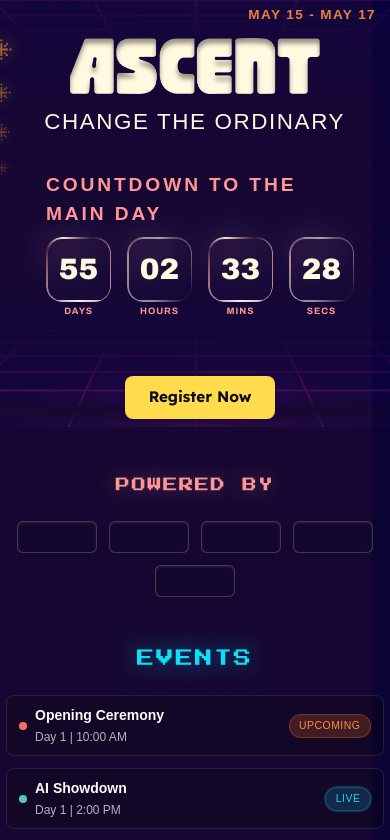
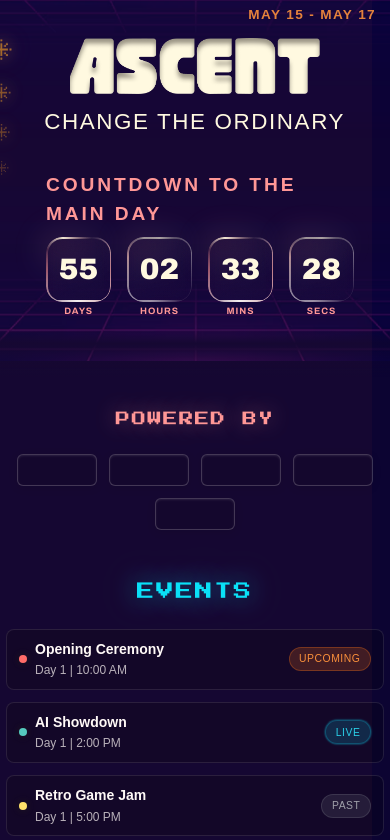
Before and after one commit to Ascent-2026/ascent, a Next.js app: page /home in a window 390 px wide. Shown: the top 840 px of the page. Built offline with nearby package versions, Linux system fonts and the light colour scheme; no server answers; a web font is replaced by a local one.

Commit message:
chore: apply initial minor homepage tweaks

```diff
--- a/components/channels/HomeChannel.tsx
+++ b/components/channels/HomeChannel.tsx
@@ -215,10 +215,6 @@ export function HomeChannel() {
                   />
                 </div>
               </div>
-
-              <div className={styles.buttonContainer}>
-                <button className={styles.registerButton}>Register Now</button>
-              </div>
             </div>
 
             <div className={styles.rightStarsColumn}>
--- a/styles/homepage.module.css
+++ b/styles/homepage.module.css
@@ -19,6 +19,7 @@
   height: 100%;
   width: 100%;
   margin: 0 auto;
+  padding-bottom: clamp(1.5rem, 4vh, 3rem);
   background-color: #0c0432;
   background-image: url(/assets/homepage_grid.png);
   background-size: cover;
@@ -440,30 +441,6 @@
   text-transform: uppercase;
 }
 
-.buttonContainer {
-  display: flex;
-  justify-content: center;
-  align-items: center;
-}
-
-.registerButton {
-  font-family: var(--font-lexend);
-  padding: clamp(0.55rem, 1.2dvh, 0.85rem) clamp(1.5rem, 3vw, 2.5rem);
-  background-color: #ffe14d;
-  color: #06061f;
-  font-weight: bold;
-  font-size: clamp(0.85rem, 1.8dvh, 1.1rem);
-  border-radius: 0.5rem;
-  border: none;
-  cursor: pointer;
-  transition: all 0.3s ease;
-  margin-top: 25px;
-}
-
-.registerButton:hover {
-  transform: scale(1.05);
-}
-
 .starGlow {
   filter: drop-shadow(0 0 8px rgba(255, 200, 100, 0.6))
     drop-shadow(0 0 12px rgba(255, 150, 50, 0.4));
```
